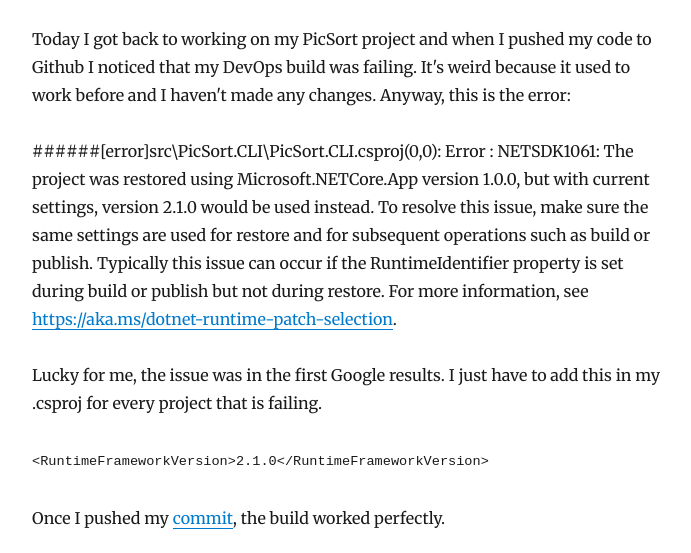
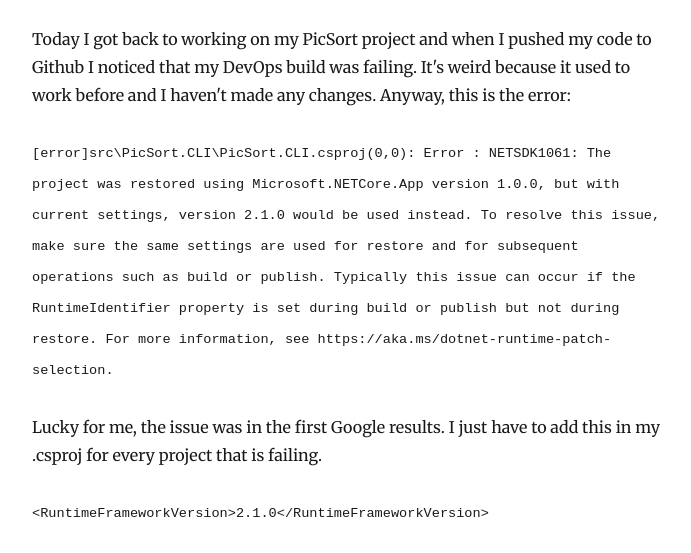
Before and after one commit to thewindev/work-diary, a Gatsby site: page /failing-build-on-devops/ in a window 1280 px wide. Shown: the part 242-795 px from the top of the page, without its empty margins (293-984 px from the left). Built offline with nearby package versions, Linux system fonts and the light colour scheme; Gatsby itself is replaced by a stand-in of ours; some packages are replaced by stand-ins of ours.

Commit message:
Fixed error style

```diff
--- a/content/blog/failing-build-on-devops/index.md
+++ b/content/blog/failing-build-on-devops/index.md
@@ -7,10 +7,10 @@ description: ""
 Today I got back to working on my PicSort project and when I pushed my code to Github I noticed that my DevOps
 build was failing. It's weird because it used to work before and I haven't made any changes. Anyway, this is the error:
 
-######[error]src\PicSort.CLI\PicSort.CLI.csproj(0,0): Error : NETSDK1061: The project was restored using Microsoft.NETCore.App version 1.0.0, but with current settings, version 2.1.0 would be used instead. To resolve this issue, make sure the same settings are used for restore and for subsequent operations such as build or publish. Typically this issue can occur if the RuntimeIdentifier property is set during build or publish but not during restore. For more information, see https://aka.ms/dotnet-runtime-patch-selection.
+`[error]src\PicSort.CLI\PicSort.CLI.csproj(0,0): Error : NETSDK1061: The project was restored using Microsoft.NETCore.App version 1.0.0, but with current settings, version 2.1.0 would be used instead. To resolve this issue, make sure the same settings are used for restore and for subsequent operations such as build or publish. Typically this issue can occur if the RuntimeIdentifier property is set during build or publish but not during restore. For more information, see https://aka.ms/dotnet-runtime-patch-selection.`
 
 Lucky for me, the issue was in the first Google results. I just have to add this in my .csproj for every project that is failing.
 
 `<RuntimeFrameworkVersion>2.1.0</RuntimeFrameworkVersion>`
 
-Once I pushed my [commit](https://github.com/thewindev/PicSort/commit/834bb69b78fe0c269b0a315faff0a35393f99068), the build worked perfectly.
+Once I pushed my [commit](https://github.com/thewindev/PicSort/commit/834bb69b78fe0c269b0a315faff0a35393f99068), the build worked perfectly!
```
